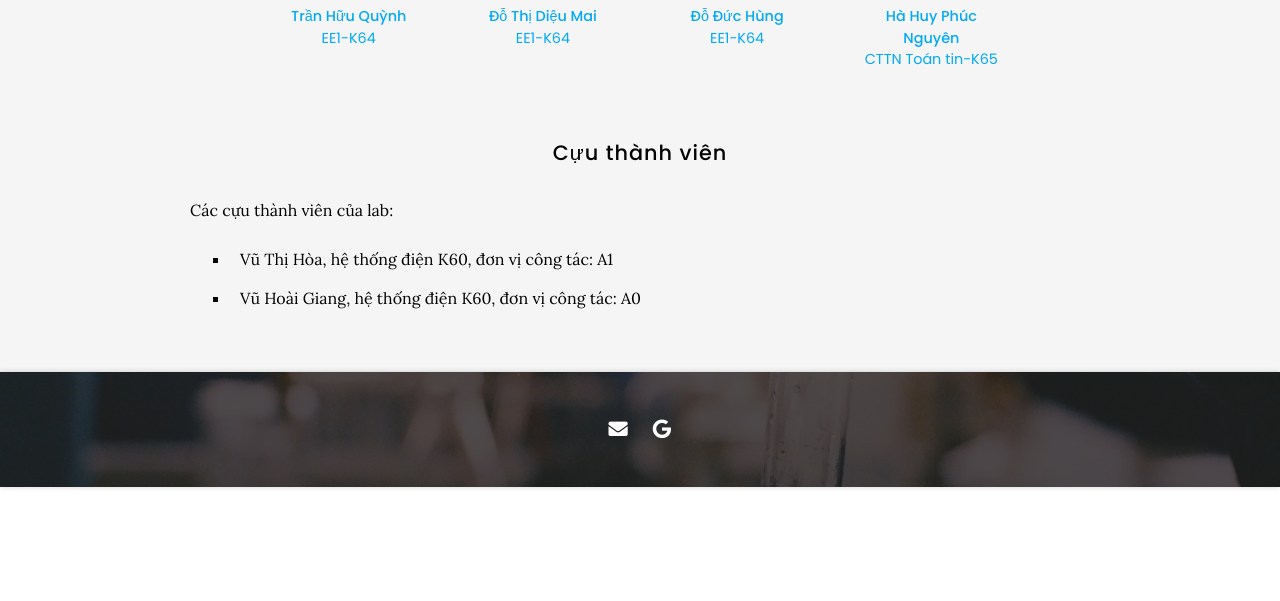
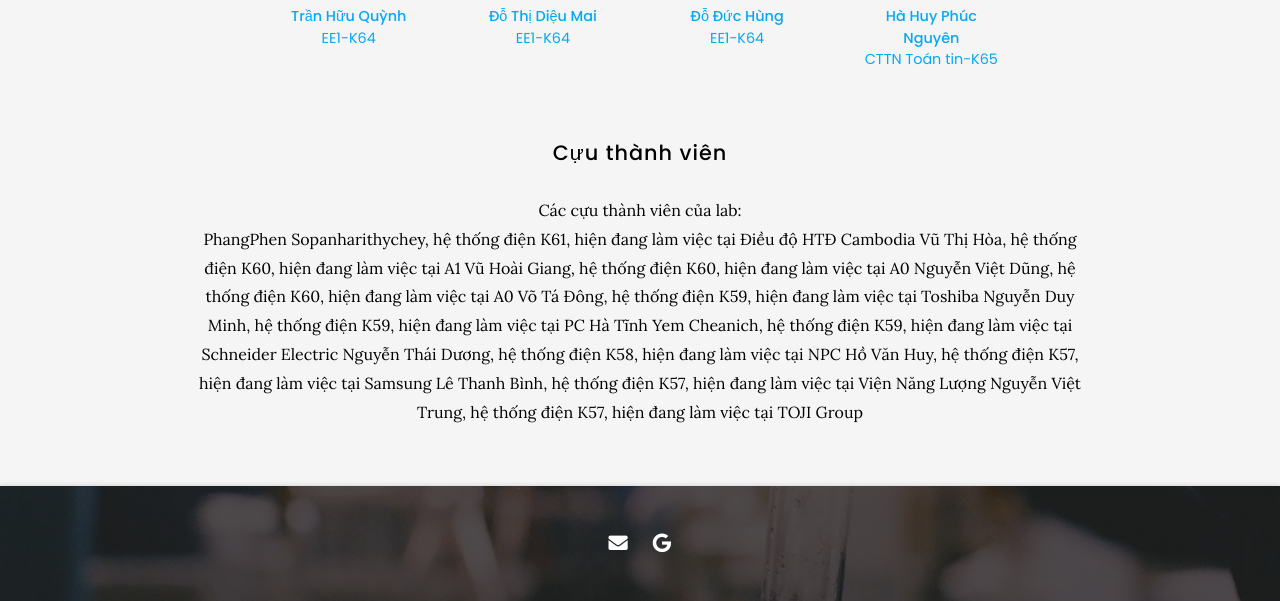
Before and after one commit to selabhust/home, a Jekyll site: the page built from team/index.md, in a window 1280 px wide and 900 px high, scrolled down 1276 px, cut to the strip 299-900 px from the top of the window. Built offline with Jekyll 4.4.1, drawn with Linux system fonts in a browser that asks for light colours; nearby versions of some CDN libraries; before the commit the page ends 2062 px from its top, so only the background shows below that.

Commit message:
Update index.md

```diff
--- a/team/index.md
+++ b/team/index.md
@@ -140,6 +140,15 @@ nav:
 ## Cựu thành viên
 
 Các cựu thành viên của lab:
-  - Vũ Thị Hòa, hệ thống điện K60, đơn vị công tác: A1
-  - Vũ Hoài Giang, hệ thống điện K60, đơn vị công tác: A0
+PhangPhen Sopanharithychey, hệ thống điện K61, hiện đang làm việc tại Điều độ HTĐ Cambodia
+Vũ Thị Hòa, hệ thống điện K60, hiện đang làm việc tại A1
+Vũ Hoài Giang, hệ thống điện K60, hiện đang làm việc tại A0
+Nguyễn Việt Dũng, hệ thống điện K60, hiện đang làm việc tại A0
+Võ Tá Đông, hệ thống điện K59, hiện đang làm việc tại Toshiba
+Nguyễn Duy Minh, hệ thống điện K59, hiện đang làm việc tại PC Hà Tĩnh
+Yem Cheanich, hệ thống điện K59, hiện đang làm việc tại Schneider Electric
+Nguyễn Thái Dương, hệ thống điện K58, hiện đang làm việc tại NPC
+Hồ Văn Huy, hệ thống điện K57, hiện đang làm việc tại Samsung
+Lê Thanh Bình, hệ thống điện K57, hiện đang làm việc tại Viện Năng Lượng
+Nguyễn Việt Trung, hệ thống điện K57, hiện đang làm việc tại TOJI Group
 {:.center}
```
